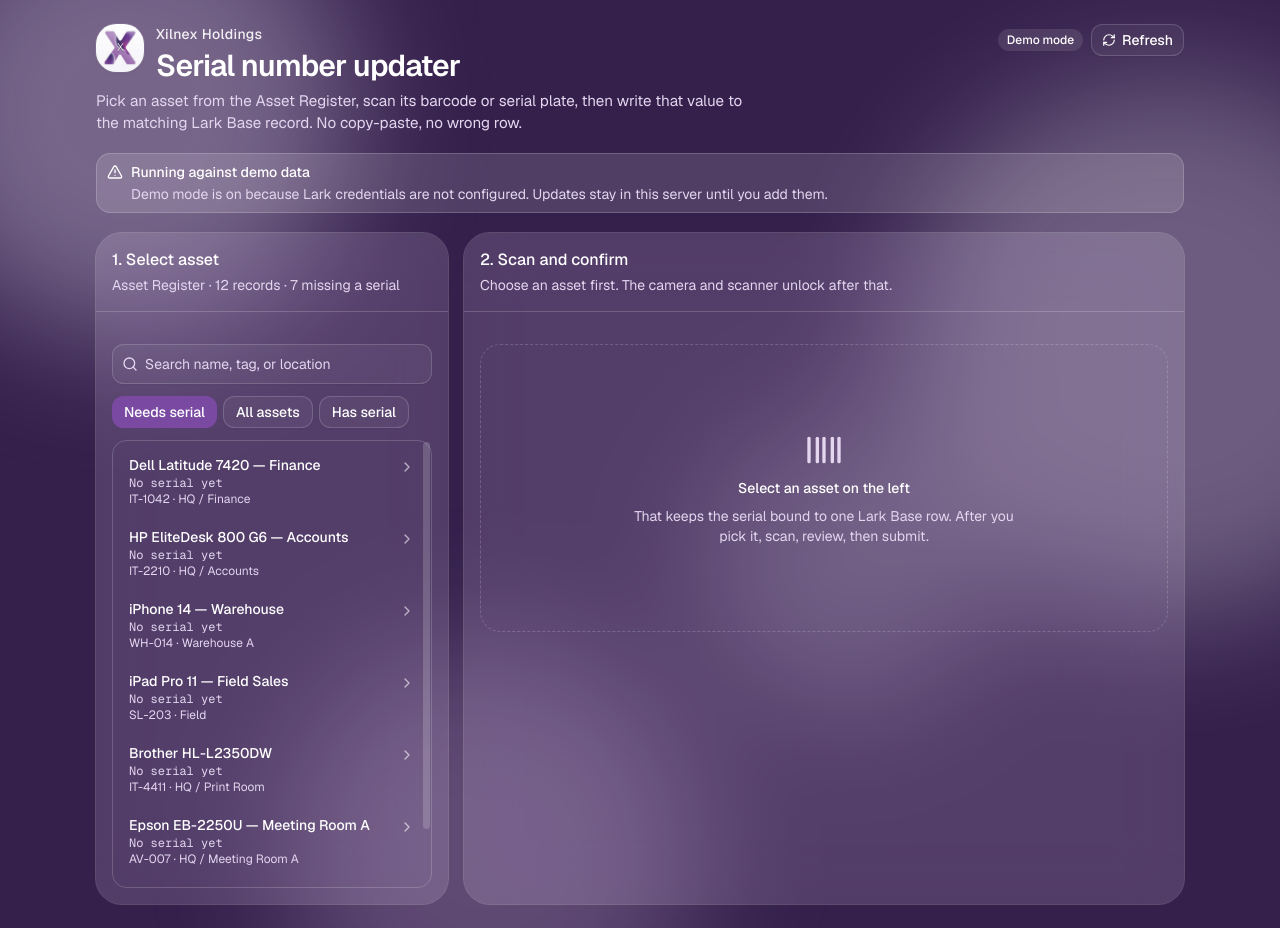
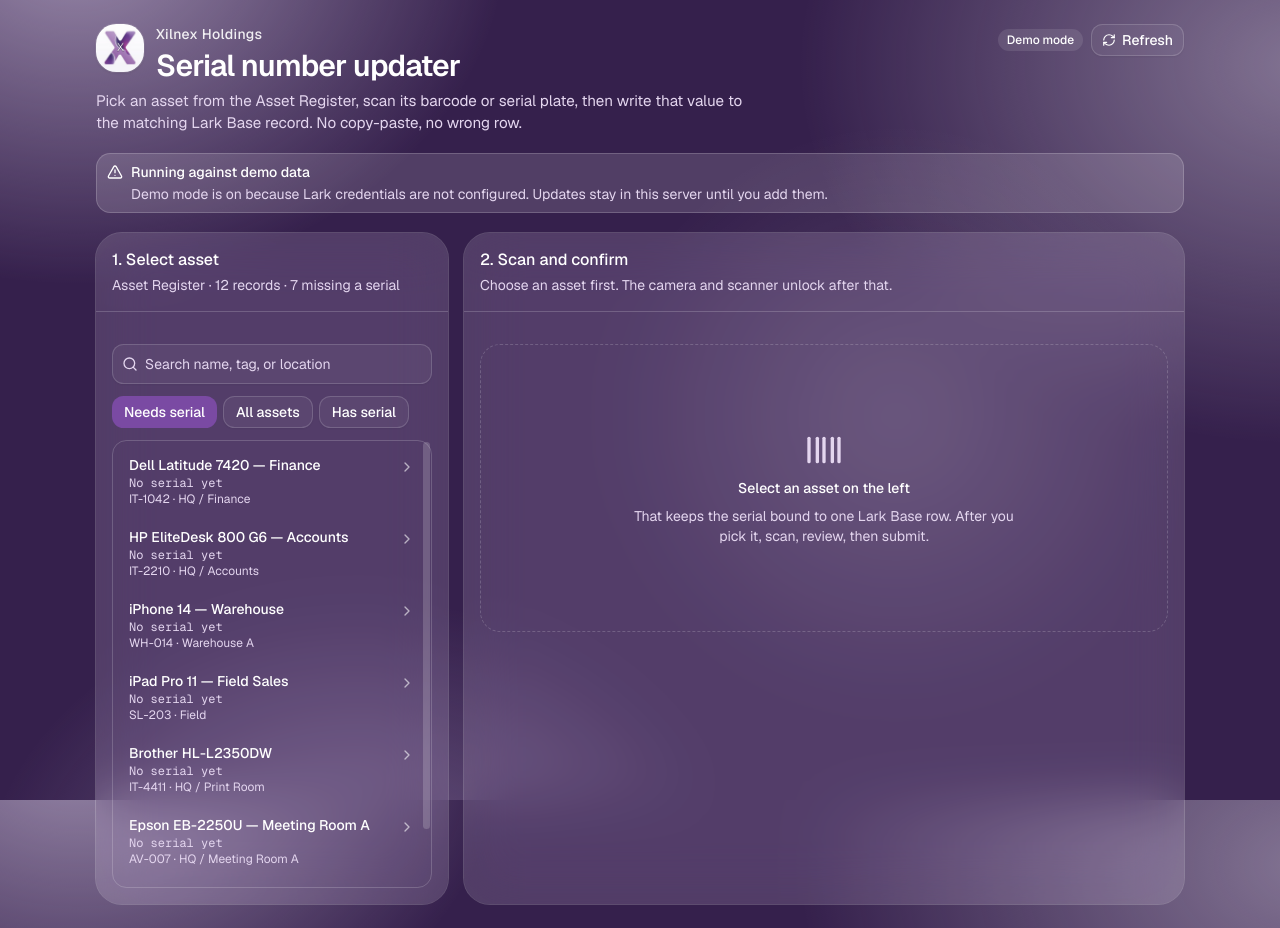
Before and after one commit to HamiduddinIsmail/XilnexAsset, a Next.js app: page / in a window 1280 px wide. Built offline with nearby package versions, Linux system fonts and the light colour scheme.

Commit message:
Make the lavender background glows actually visible.
Paint them as fixed radial gradients on the page instead of clipped blurred orbs.

Co-authored-by: momentist2025 <momentist2025@gmail.com>

```diff
--- a/src/app/globals.css
+++ b/src/app/globals.css
@@ -126,6 +126,13 @@
   }
   body {
     @apply bg-background text-foreground;
+    background-color: #35204c;
+    background-image:
+      radial-gradient(ellipse 42rem 34rem at 6% -8%, rgb(230 218 242 / 0.58), transparent 64%),
+      radial-gradient(ellipse 48rem 36rem at 102% 8%, rgb(246 240 252 / 0.4), transparent 66%),
+      radial-gradient(ellipse 38rem 30rem at 28% 112%, rgb(206 188 226 / 0.36), transparent 62%),
+      radial-gradient(ellipse 26rem 26rem at 70% 52%, rgb(255 255 255 / 0.14), transparent 70%);
+    background-attachment: fixed;
   }
   html {
     @apply font-sans;
--- a/src/app/page.tsx
+++ b/src/app/page.tsx
@@ -14,16 +14,8 @@ export default async function Home() {
   }
 
   return (
-    <div className="relative flex min-h-full flex-1 flex-col overflow-hidden bg-[#35204c]">
-      <div className="pointer-events-none absolute inset-0" aria-hidden>
-        <div className="absolute -top-28 -left-24 size-[28rem] rounded-full bg-[#d9cce6]/40 blur-3xl" />
-        <div className="absolute top-[8%] right-[-10rem] size-[34rem] rounded-full bg-[#efe7f6]/30 blur-3xl" />
-        <div className="absolute bottom-[-8rem] left-[22%] size-[26rem] rounded-full bg-[#cbb8dc]/28 blur-3xl" />
-        <div className="absolute top-[45%] left-[55%] size-[18rem] rounded-full bg-[#f4eef8]/20 blur-3xl" />
-      </div>
-      <div className="relative z-10 flex min-h-full flex-1 flex-col">
-        <AssetUpdater initialPayload={initialPayload} initialError={initialError} />
-      </div>
+    <div className="relative flex min-h-full flex-1 flex-col">
+      <AssetUpdater initialPayload={initialPayload} initialError={initialError} />
     </div>
   );
 }
```
